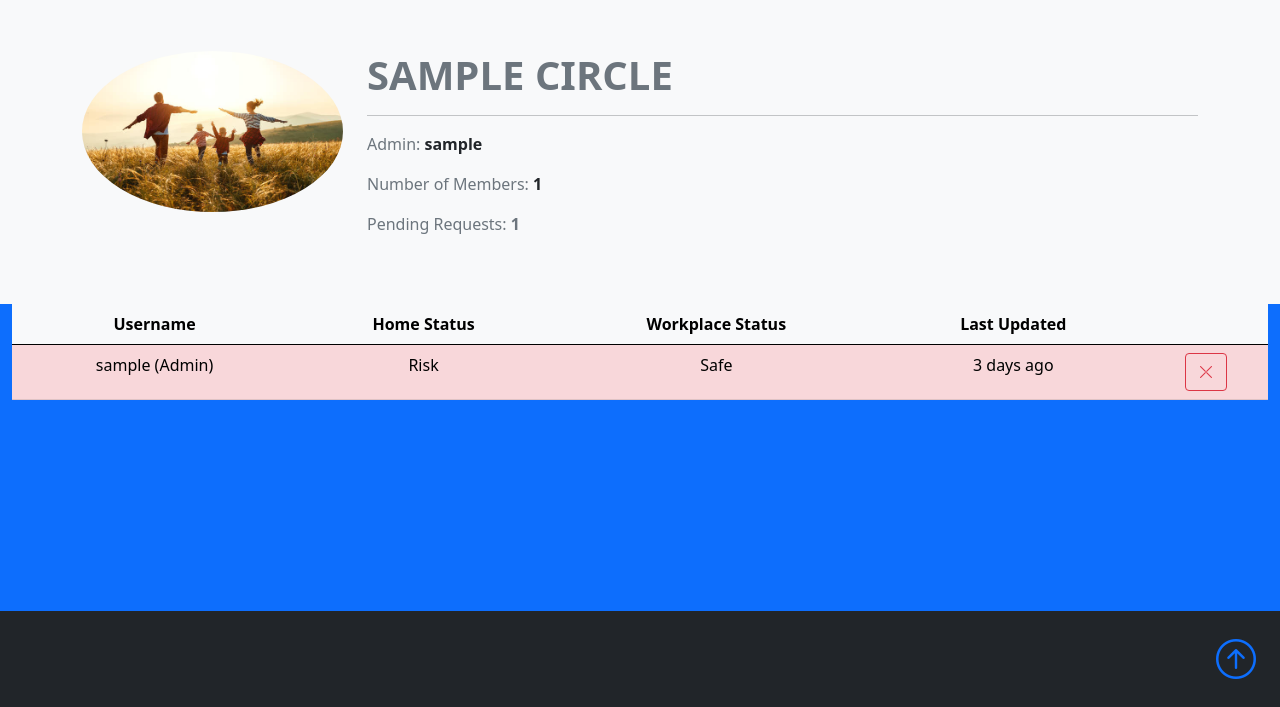
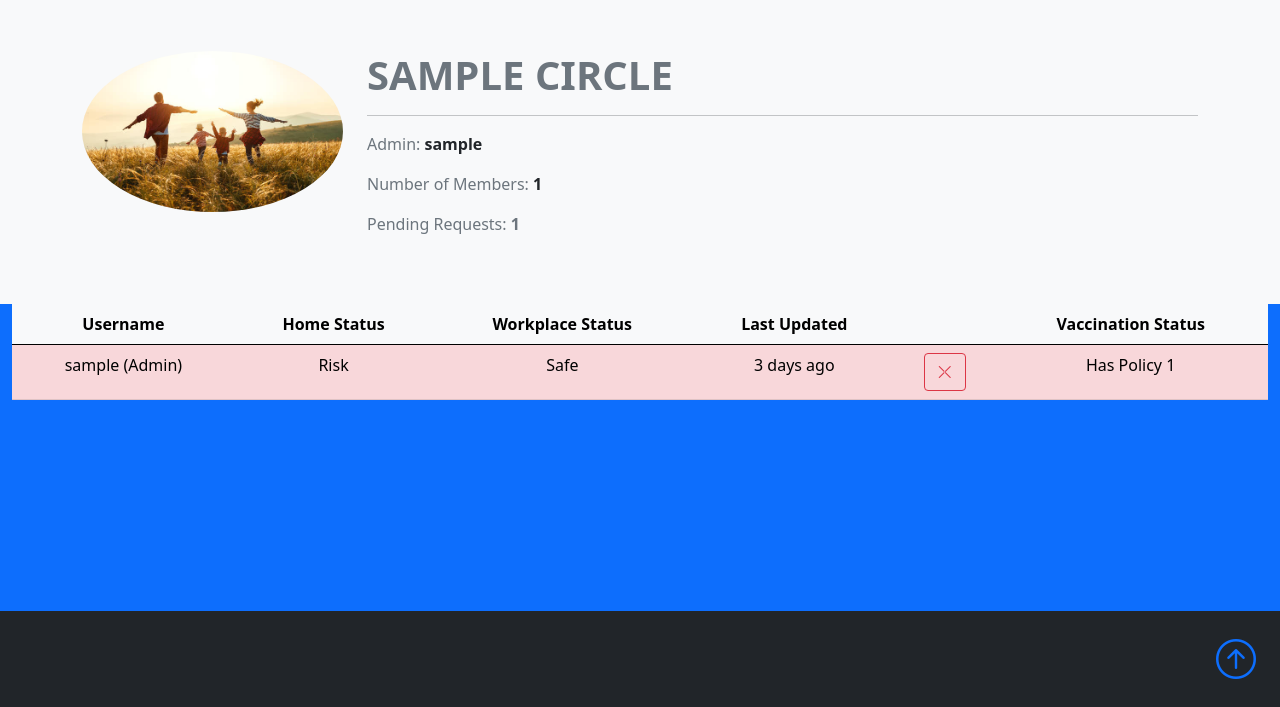
Before and after one commit to gcivil-nyu-org/S2022-Team-6-repo, a Django app: a page that uses circle/templates/circle/current-circle.html in a window 1280 px wide. Shown: the part 93-800 px from the top of the page. Run offline with Django 4.2, Linux system fonts and the light colour scheme; tables that the repository leaves empty hold one stand-in row (values such as "Sample post"); some libraries are stand-ins or nearby versions.

Commit message:
Circle Policies

```diff
--- a/circle/templates/circle/current-circle.html
+++ b/circle/templates/circle/current-circle.html
@@ -43,6 +43,15 @@
                         {% if is_admin %}
                             <th class="table-light text-center" scope="col"></th>
                         {% endif %}
+                        {% if 1 in policylist %}
+                            <th class="table-light text-center" scope="col">Vaccination Status</th>
+                        {% endif %}
+                        {% if 2 in policylist %}
+                            <th class="table-light text-center" scope="col">People Met</th>
+                        {% endif %}
+                        {% if 3 in policylist %}
+                            <th class="table-light text-center" scope="col">Location Visited</th>
+                        {% endif %}
                     </tr>
                 </thead>
                 <tbody>
@@ -68,6 +77,15 @@
 
                                 {% endif %}
                             {% endif %}
+                            {% if 1 in policylist %}
+                                <td class="table-danger text-center">Has Policy 1</td>
+                            {% endif %}
+                            {% if 2 in policylist %}
+                                <td class="table-danger text-center">Has Policy 2</td>
+                            {% endif %}
+                            {% if 3 in policylist %}
+                                <td class="table-danger text-center">Has Policy 3</td>
+                            {% endif %}
                         </tr>
                     {% endfor %}
                 </tbody>
--- a/circle/views.py
+++ b/circle/views.py
@@ -1,7 +1,7 @@
 from django.shortcuts import render
 from django.contrib import messages
 
-from .models import Circle, CircleUser, RequestCircle
+from .models import Circle, CirclePolicy, CircleUser, RequestCircle
 from .helper import get_notifications, get_circle_requests
 from .driver import (
     create_request,
@@ -38,6 +38,13 @@ def current_circle(request, username, circle_id):
 
     circle_user_data = CircleUser.objects.filter(circle_id=circle_id)
 
+    circle_policy = CirclePolicy.objects.filter(circle_id=circle_id)
+
+    policylist = []
+    for i in circle_policy:
+        policylist.append(i.policy_id.policy_id)
+    print(policylist)
+
     request_user_data, requests = get_notifications(username=username)
 
     if circle_data.is_admin:
@@ -55,6 +62,7 @@ def current_circle(request, username, circle_id):
         "circle_data": circle_data,
         "circle_request": circle_request,
         "is_admin": circle_data.is_admin,
+        "policylist": policylist,
     }
 
     return render(request, "circle/current-circle.html", context)
```
